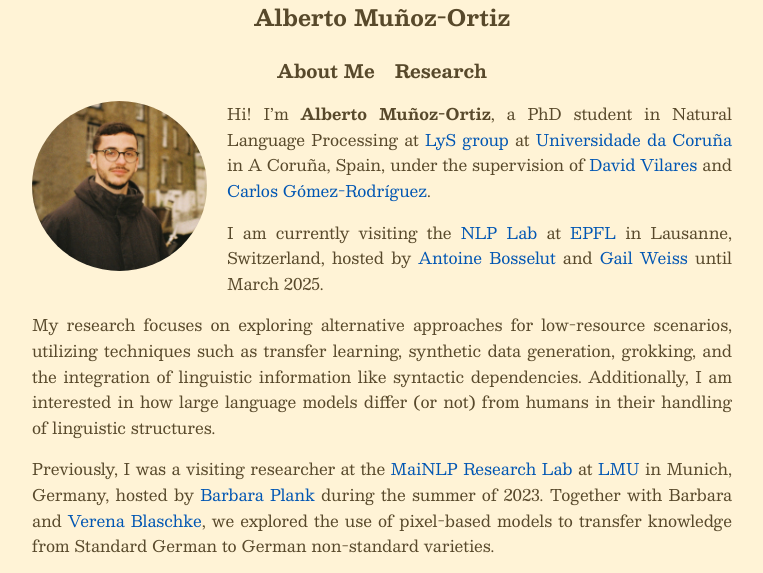
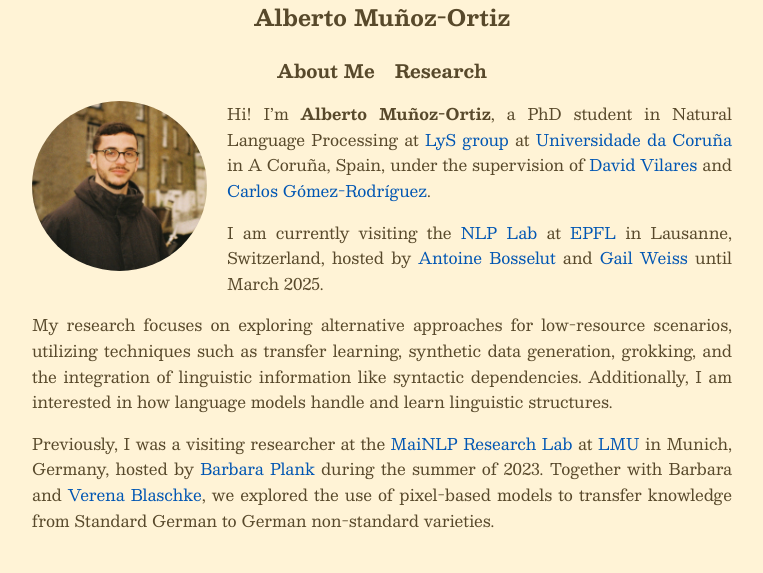
Before and after one commit to amunozo/amunozo.github.io, a Jekyll site: the page built from index.md, in a window 1280 px wide, cut to the strip 0-573 px from the top of the page. Shown: the whole strip, without its empty margins (258-1021 px from the left). Built offline with Jekyll 4.4.1, drawn with Linux system fonts in a browser that asks for light colours.

Commit message:
change linguistic info

```diff
--- a/index.md
+++ b/index.md
@@ -12,6 +12,6 @@ Hi! I’m **Alberto Muñoz-Ortiz**, a PhD student in Natural Language Processing
 
 I am currently visiting the [NLP Lab](https://nlp.epfl.ch/) at [EPFL](https://www.epfl.ch/schools/ic/) in Lausanne, Switzerland, hosted by [Antoine Bosselut](https://atcbosselut.github.io/) and [Gail Weiss](https://gailweiss.github.io/) until March 2025.
 
-My research focuses on exploring alternative approaches for low-resource scenarios, utilizing techniques such as transfer learning, synthetic data generation, grokking, and the integration of linguistic information like syntactic dependencies. Additionally, I am interested in how large language models differ (or not) from humans in their handling of linguistic structures.
+My research focuses on exploring alternative approaches for low-resource scenarios, utilizing techniques such as transfer learning, synthetic data generation, grokking, and the integration of linguistic information like syntactic dependencies. Additionally, I am interested in how language models handle and learn linguistic structures.
 
 Previously, I was a visiting researcher at the [MaiNLP Research Lab](https://mainlp.github.io/) at [LMU](https://www.lmu.de/en/) in Munich, Germany, hosted by [Barbara Plank](https://bplank.github.io/) during the summer of 2023. Together with Barbara and [Verena Blaschke](https://verenablaschke.github.io/), we explored the use of pixel-based models to transfer knowledge from Standard German to German non-standard varieties.
```
